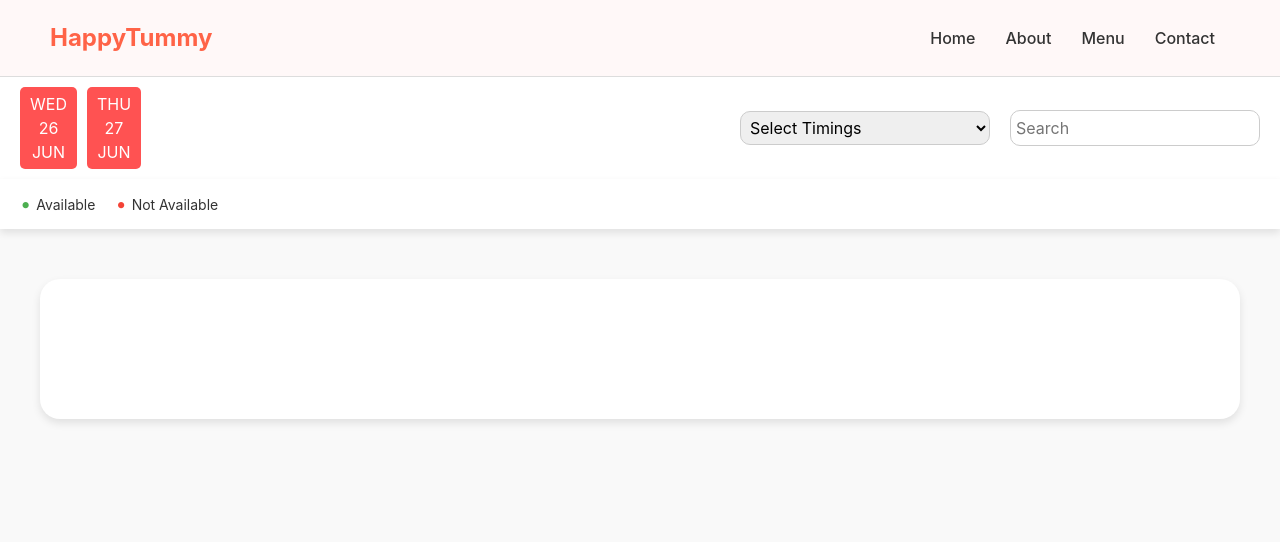
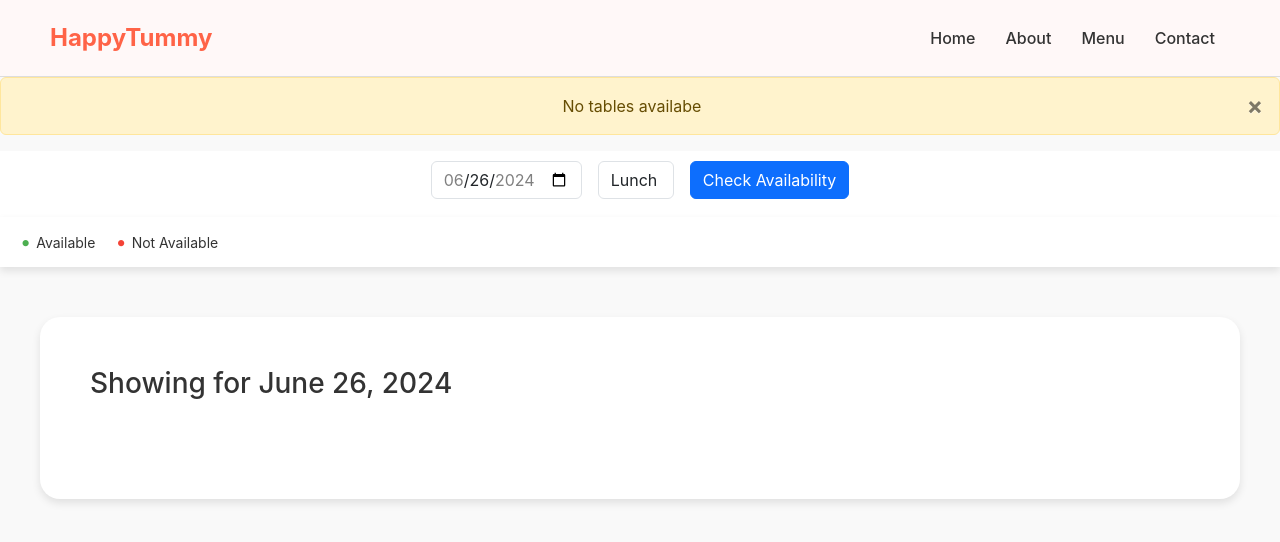
Before and after one commit to Pav125/RestroReserve, a Django app: page /status/ in a window 1280 px wide. Shown: the top 542 px of the page. Run offline with Django 5.2, Linux system fonts and the light colour scheme; data that the repository does not hold is empty; some libraries are stand-ins or nearby versions.

Commit message:
Added status and Reg funs and messages

```diff
--- a/Bookings/forms.py
+++ b/Bookings/forms.py
@@ -4,10 +4,10 @@ from .models import Reservations
 class ReservationForm(forms.ModelForm):
     class Meta:
         model = Reservations
-        fields = ['name', 'email', 'lunch_or_dinner']
+        fields = ['name', 'email']
         widgets = {
             # 'date': forms.DateInput(attrs={'type': 'date'}),
             # 'table_number': forms.NumberInput(attrs={'min': 1}),
-            'lunch_dinner': forms.Select(choices=Reservations.lunch_or_dinner),
+            # 'lunch_dinner': forms.Select(choices=Reservations.lunch_or_dinner),
             # 'reserved': forms.CheckboxInput(),
         }
--- a/Bookings/templates/Bookings/base.html
+++ b/Bookings/templates/Bookings/base.html
@@ -26,6 +26,19 @@
         </div>
         {% endif %}
     </nav>
+    {% if messages %}
+  <div class="messages">
+    {% for message in messages %}
+      <div class="alert alert-{{ message.tags }} text-center ">
+        {{ message }}
+        <button type="button" class="close" data-dismiss="alert" aria-label="Close">
+            <span aria-hidden="true">&times;</span>
+          </button>
+      </div>
+    {% endfor %}
+  </div>
+{% endif %}
+
     <div>
          {% block home %}{% endblock home %}
     </div>
--- a/Bookings/templates/Bookings/status_table.html
+++ b/Bookings/templates/Bookings/status_table.html
@@ -2,37 +2,32 @@
 {% load static %}
 
 {% block status_table %}
-  <nav class="navb">
-    <div class="nav-date">
-      <div class="date-box">
-        <span class="day">WED</span>
-        <span class="date">26</span>
-        <span class="month">JUN</span>
-      </div>
-      <div class="date-box">
-        <span class="day">THU</span>
-        <span class="date">27</span>
-        <span class="month">JUN</span>
-      </div>
+  <nav class="navb d-flex justify-content-center">
+    <div class="nav-date" >
+      <form method="get" action="{% url 'status' %}" class="form-inline ">
+        <div class="form-group mb-2">
+            <label for="date" class="sr-only">Select Date:</label>
+            <input type="date" id="date" name="date" value="{{ selected_date|date:'Y-m-d' }}" class="form-control" min="{{ today|date:'Y-m-d' }}" max="{{ max_date|date:'Y-m-d' }}" required >
+        </div>
+        <div class="form-group mx-sm-3 mb-2">
+            <label for="meal_type" class="sr-only">Select Meal Type:</label>
+            <select id="meal_type" name="meal_type" class="form-control" required>
+              <option value="Lunch" {% if meal_type == 'Lunch' %}selected{% endif %}>Lunch</option>
+              <option value="Dinner" {% if meal_type == 'Dinner' %}selected{% endif %}>Dinner</option>
+            </select>
+        </div>
+        <button type="submit" class="btn btn-primary mb-2">Check Availability</button>
+    </form>
     </div>
-    <div class="nav-controls">
-      <div class="nav-control">
-        <select>
-          <option>Select Timings</option>
-          <option>Lunch</option>
-          <option>Dinner</option>
-        </select>
-      </div>
-      <div class="nav-control">
-        <input type="text" placeholder="Search" />
-      </div>
-    </div>
+
   </nav>
   <div class="nav-footer">
     <span class="indicator available">Available</span>
     <span class="indicator fast-filling">Not Available</span>
   </div>
+
   <div class="container">
+    <h3> Showing for {{ selected_date }} </h3>
     <div class="table-container">
       {% for table in tables %}
         {% if not table.reserved %}
--- a/Bookings/views.py
+++ b/Bookings/views.py
@@ -1,7 +1,8 @@
 from django.shortcuts import render,redirect
 from .models import Reservations, Images
 from .forms import ReservationForm
-
+from datetime import date, timedelta
+from django.contrib import messages
 # Create your views here.
 
 def home(request):
@@ -11,10 +12,22 @@ def about(request):
     return render(request, 'Bookings/About.html')
 
 def status_table(request):
-    tables = Reservations.objects.all()
+    today = date.today()
+    max_date = today + timedelta(days=2)
+    selected_date = request.GET.get('date', today)
+    meal_type = request.GET.get('meal_type')
+
+    tables = Reservations.objects.filter(date = selected_date, lunch_or_dinner = meal_type)
+
+    if not tables:
+        messages.warning(request, 'No tables availabe')
+
     context = {
         'show_booknow': True,
         'tables': tables,
+        'today': today,
+        'selected_date': selected_date,
+        'max_date': max_date,
     }
     return render(request, 'Bookings/status_table.html', context)
 
@@ -22,13 +35,19 @@ def register(request, id):
     image = Images.objects.latest('id')
 
     details = Reservations.objects.get(id=id)
-
     if details:
         if request.method == 'POST':
             form = ReservationForm(request.POST)
             if form.is_valid():
-                form.save()
-                return redirect('success')
+                name = form.cleaned_data['name']
+                email = form.cleaned_data['email']
+
+                details.name = name
+                details.email = email
+                details.reserved = True
+                details.save()
+                messages.success(request, f'Your reservation for {details.name} has been made successfully')
+                return redirect('status')
         else:
             form = ReservationForm()
 
```
Also changed, not shown: 1 other file.
